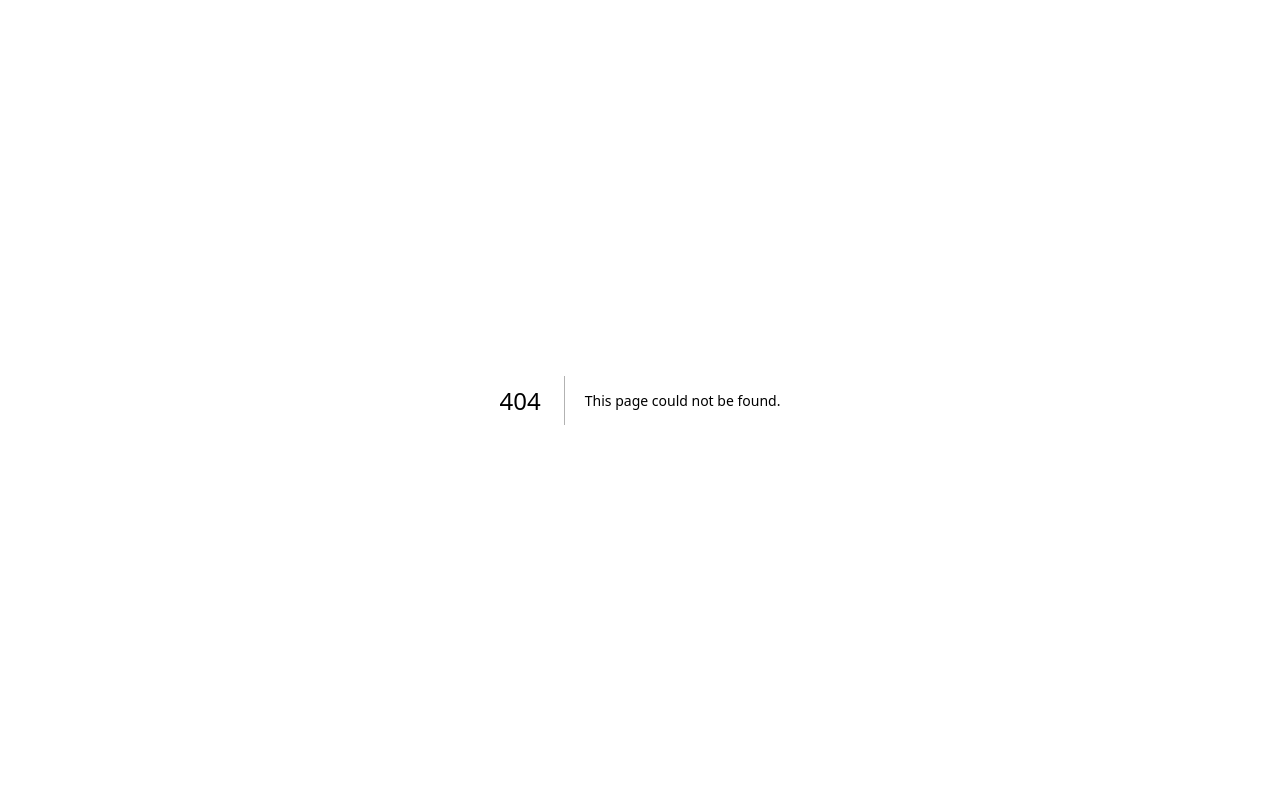
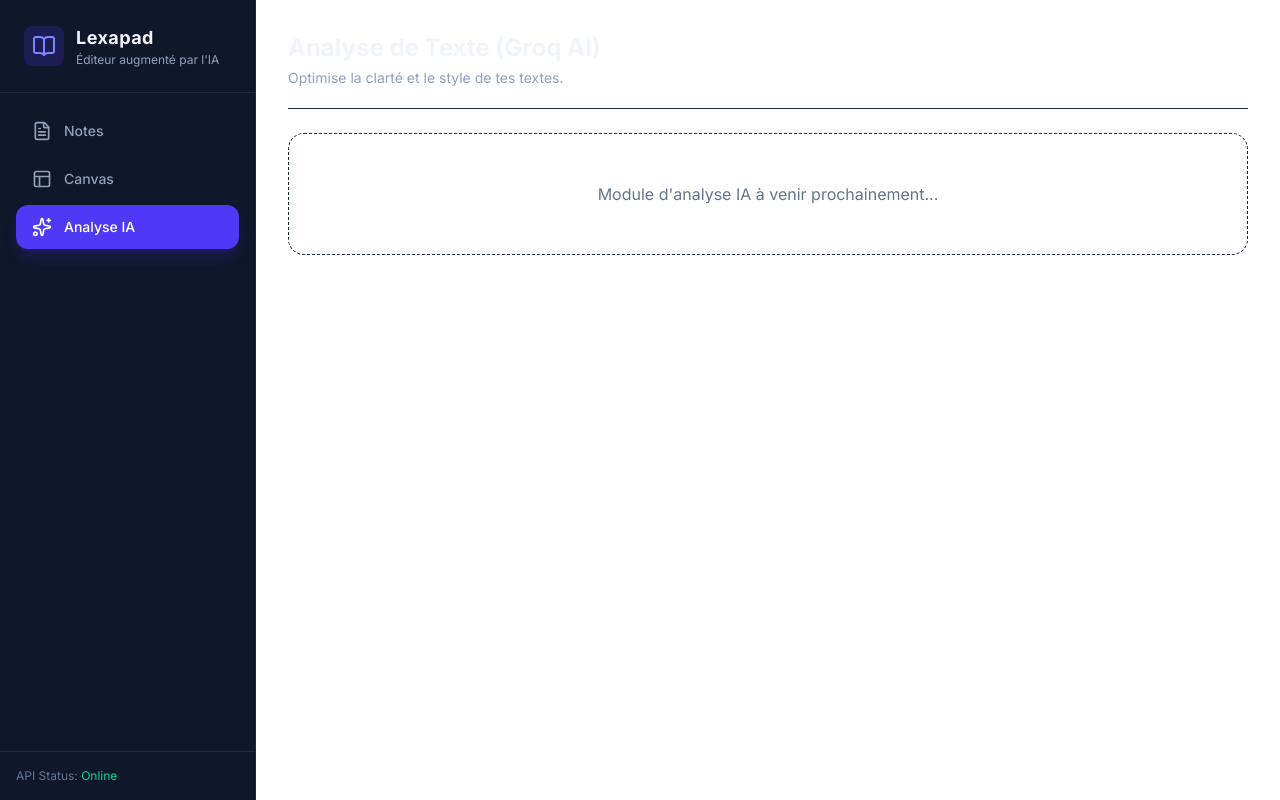
Before and after one commit to alandarryl/lexapad_front, a Next.js app: page /analysis in a window 1280 px wide. Before the commit this address had no page. Built offline with nearby package versions, Linux system fonts and the light colour scheme.

Commit message:
feat: add Sidebar navigation layout and notes list page

```diff
--- a/package.json
+++ b/package.json
@@ -9,6 +9,7 @@
     "lint": "eslint"
   },
   "dependencies": {
+    "lucide-react": "^1.27.0",
     "next": "16.2.12",
     "react": "19.2.4",
     "react-dom": "19.2.4"
--- /dev/null
+++ b/src/app/analysis/page.tsx
@@ -0,0 +1,13 @@
+export default function AnalysisPage() {
+  return (
+    <main className="p-8 max-w-6xl mx-auto space-y-6">
+      <div className="border-b border-slate-800 pb-5">
+        <h1 className="text-2xl font-bold text-slate-100">Analyse de Texte (Groq AI)</h1>
+        <p className="text-sm text-slate-400 mt-1">Optimise la clarté et le style de tes textes.</p>
+      </div>
+      <div className="p-12 border border-dashed border-slate-800 rounded-2xl text-center text-slate-500">
+        Module d'analyse IA à venir prochainement...
+      </div>
+    </main>
+  );
+}
--- /dev/null
+++ b/src/app/boards/page.tsx
@@ -0,0 +1,13 @@
+export default function BoardsPage() {
+  return (
+    <main className="p-8 max-w-6xl mx-auto space-y-6">
+      <div className="border-b border-slate-800 pb-5">
+        <h1 className="text-2xl font-bold text-slate-100">Tableaux Canvas</h1>
+        <p className="text-sm text-slate-400 mt-1">Espace visuel pour organiser tes idées.</p>
+      </div>
+      <div className="p-12 border border-dashed border-slate-800 rounded-2xl text-center text-slate-500">
+        Module Canvas à venir prochainement...
+      </div>
+    </main>
+  );
+}
--- a/src/app/layout.tsx
+++ b/src/app/layout.tsx
@@ -1,20 +1,13 @@
-import type { Metadata } from "next";
-import { Geist, Geist_Mono } from "next/font/google";
-import "./globals.css";
+import type { Metadata } from 'next';
+import { Inter } from 'next/font/google';
+import './globals.css';
+import { Sidebar } from '@/components/Sidebar';
 
-const geistSans = Geist({
-  variable: "--font-geist-sans",
-  subsets: ["latin"],
-});
-
-const geistMono = Geist_Mono({
-  variable: "--font-geist-mono",
-  subsets: ["latin"],
-});
+const inter = Inter({ subsets: ['latin'] });
 
 export const metadata: Metadata = {
-  title: "Create Next App",
-  description: "Generated by create next app",
+  title: 'Lexapad - Éditeur de texte intelligent',
+  description: 'Prise de notes et canvas augmentés par IA',
 };
 
 export default function RootLayout({
@@ -23,11 +16,13 @@ export default function RootLayout({
   children: React.ReactNode;
 }>) {
   return (
-    <html
-      lang="en"
-      className={`${geistSans.variable} ${geistMono.variable} h-full antialiased`}
-    >
-      <body className="min-h-full flex flex-col">{children}</body>
+    <html lang="fr" className="dark">
+      <body className={`${inter.className} bg-slate-950 text-slate-100 flex min-h-screen antialiased`}>
+        <Sidebar />
+        <div className="flex-1 overflow-y-auto">
+          {children}
+        </div>
+      </body>
     </html>
   );
 }
--- /dev/null
+++ b/src/app/notes/page.tsx
@@ -0,0 +1,78 @@
+'use client';
+
+import { useEffect, useState } from 'react';
+import { api } from '@/lib/api';
+import { Note } from '@/types/api';
+import { Plus, FileText, Calendar } from 'lucide-react';
+
+export default function NotesPage() {
+  const [notes, setNotes] = useState<Note[]>([]);
+  const [loading, setLoading] = useState(true);
+
+  useEffect(() => {
+    async function loadNotes() {
+      try {
+        const data = await api.getNotes();
+        setNotes(data);
+      } catch (err) {
+        console.error('Erreur au chargement des notes:', err);
+      } finally {
+        setLoading(false);
+      }
+    }
+    loadNotes();
+  }, []);
+
+  return (
+    <main className="p-8 max-w-6xl mx-auto space-y-6">
+      {/* Header */}
+      <div className="flex items-center justify-between border-b border-slate-800 pb-5">
+        <div>
+          <h1 className="text-2xl font-bold text-slate-100">Mes Notes</h1>
+          <p className="text-sm text-slate-400 mt-1">Gère et édite tes documents en toute simplicité.</p>
+        </div>
+        <button className="flex items-center gap-2 bg-indigo-600 hover:bg-indigo-500 text-white px-4 py-2.5 rounded-xl text-sm font-medium transition-all shadow-md shadow-indigo-600/20">
+          <Plus className="w-4 h-4" /> Nouvelle Note
+        </button>
+      </div>
+
+      {/* Grid de notes */}
+      {loading ? (
+        <div className="grid gap-4 md:grid-cols-2 lg:grid-cols-3">
+          {[1, 2, 3].map((i) => (
+            <div key={i} className="h-40 rounded-2xl bg-slate-900 border border-slate-800 animate-pulse" />
+          ))}
+        </div>
+      ) : (
+        <div className="grid gap-4 md:grid-cols-2 lg:grid-cols-3">
+          {notes.map((note) => (
+            <div
+              key={note.id}
+              className="p-5 rounded-2xl bg-slate-900 border border-slate-800 hover:border-indigo-500/50 transition-all cursor-pointer group flex flex-col justify-between"
+            >
+              <div>
+                <div className="flex items-center gap-2 text-indigo-400 mb-2">
+                  <FileText className="w-4 h-4" />
+                  <span className="text-xs font-mono">{note.fontName} ({note.fontSize}px)</span>
+                </div>
+                <h3 className="font-semibold text-slate-200 group-hover:text-indigo-300 transition-colors">
+                  {note.title}
+                </h3>
+                <p className="text-slate-400 text-sm mt-2 line-clamp-3 leading-relaxed">
+                  {note.content}
+                </p>
+              </div>
+
+              <div className="mt-6 pt-3 border-t border-slate-800/60 flex items-center justify-between text-xs text-slate-500">
+                <span className="flex items-center gap-1">
+                  <Calendar className="w-3.5 h-3.5" />
+                  {new Date(note.updateAt).toLocaleDateString()}
+                </span>
+              </div>
+            </div>
+          ))}
+        </div>
+      )}
+    </main>
+  );
+}
--- a/src/app/page.tsx
+++ b/src/app/page.tsx
@@ -1,67 +1,5 @@
-'use client';
-
-import { useEffect, useState } from 'react';
-import { api } from '@/lib/api';
-import { Note } from '@/types/api';
+import { redirect } from 'next/navigation';
 
 export default function HomePage() {
-  const [notes, setNotes] = useState<Note[]>([]);
-  const [loading, setLoading] = useState(true);
-  const [error, setError] = useState<string | null>(null);
-
-  useEffect(() => {
-    async function loadNotes() {
-      try {
-        const data = await api.getNotes();
-        setNotes(data);
-      } catch (err: any) {
-        setError(err.message || 'Impossible de charger les notes');
-      } finally {
-        setLoading(false);
-      }
-    }
-
-    loadNotes();
-  }, []);
-
-  return (
-    <main className="min-h-screen p-8 bg-slate-950 text-slate-100 font-sans">
-      <div className="max-w-4xl mx-auto space-y-6">
-        <header className="border-b border-slate-800 pb-4">
-          <h1 className="text-3xl font-bold tracking-tight text-indigo-400">Lexapad Web</h1>
-          <p className="text-slate-400 text-sm mt-1">Test de connexion API .NET (Render) & Supabase</p>
-        </header>
-
-        {loading && (
-          <div className="p-4 rounded-lg bg-slate-900 border border-slate-800 animate-pulse text-slate-400">
-            Chargement des notes depuis Render...
-          </div>
-        )}
-
-        {error && (
-          <div className="p-4 rounded-lg bg-red-950/50 border border-red-800 text-red-300">
-            ⚠️ {error}
-          </div>
-        )}
-
-        {!loading && !error && (
-          <div className="space-y-4">
-            <h2 className="text-xl font-semibold text-slate-200">Tes Notes ({notes.length})</h2>
-            <div className="grid gap-4 md:grid-cols-2">
-              {notes.map((note) => (
-                <div key={note.id} className="p-5 rounded-xl bg-slate-900 border border-slate-800 hover:border-indigo-500/50 transition-colors">
-                  <h3 className="font-semibold text-lg text-indigo-300">{note.title}</h3>
-                  <p className="text-slate-300 text-sm mt-2 line-clamp-3">{note.content}</p>
-                  <div className="mt-4 pt-3 border-t border-slate-800/60 flex items-center justify-between text-xs text-slate-500">
-                    <span>Police: {note.fontName} ({note.fontSize}px)</span>
-                    <span>{new Date(note.updateAt).toLocaleDateString()}</span>
-                  </div>
-                </div>
-              ))}
-            </div>
-          </div>
-        )}
-      </div>
-    </main>
-  );
+  redirect('/notes');
 }
--- /dev/null
+++ b/src/components/Sidebar.tsx
@@ -0,0 +1,58 @@
+'use client';
+
+import Link from 'next/link';
+import { usePathname } from 'next/navigation';
+import { FileText, Layout, Sparkles, BookOpen } from 'lucide-react';
+
+const navigation = [
+  { name: 'Notes', href: '/notes', icon: FileText },
+  { name: 'Canvas', href: '/boards', icon: Layout },
+  { name: 'Analyse IA', href: '/analysis', icon: Sparkles },
+];
+
+export function Sidebar() {
+  const pathname = usePathname();
+
+  return (
+    <aside className="w-64 bg-slate-900 border-r border-slate-800 flex flex-col h-screen sticky top-0">
+      {/* Header / Logo */}
+      <div className="p-6 border-b border-slate-800 flex items-center gap-3">
+        <div className="p-2 bg-indigo-600/20 text-indigo-400 rounded-lg">
+          <BookOpen className="w-6 h-6" />
+        </div>
+        <div>
+          <h1 className="font-bold text-lg text-slate-100 tracking-wide">Lexapad</h1>
+          <p className="text-xs text-slate-400">Éditeur augmenté par l'IA</p>
+        </div>
+      </div>
+
+      {/* Navigation Links */}
+      <nav className="flex-1 p-4 space-y-1">
+        {navigation.map((item) => {
+          const isActive = pathname.startsWith(item.href);
+          const Icon = item.icon;
+
+          return (
+            <Link
+              key={item.name}
+              href={item.href}
+              className={`flex items-center gap-3 px-4 py-3 rounded-xl text-sm font-medium transition-all ${
+                isActive
+                  ? 'bg-indigo-600 text-white shadow-lg shadow-indigo-600/20'
+                  : 'text-slate-400 hover:text-slate-200 hover:bg-slate-800/60'
+              }`}
+            >
+              <Icon className="w-5 h-5" />
+              {item.name}
+            </Link>
+          );
+        })}
+      </nav>
+
+      {/* Footer Info */}
+      <div className="p-4 border-t border-slate-800 text-xs text-slate-500">
+        <p className="font-mono">API Status: <span className="text-emerald-400">Online</span></p>
+      </div>
+    </aside>
+  );
+}
```
Also changed, not shown: 1 other file (tests, documents, lock files or other folders).
